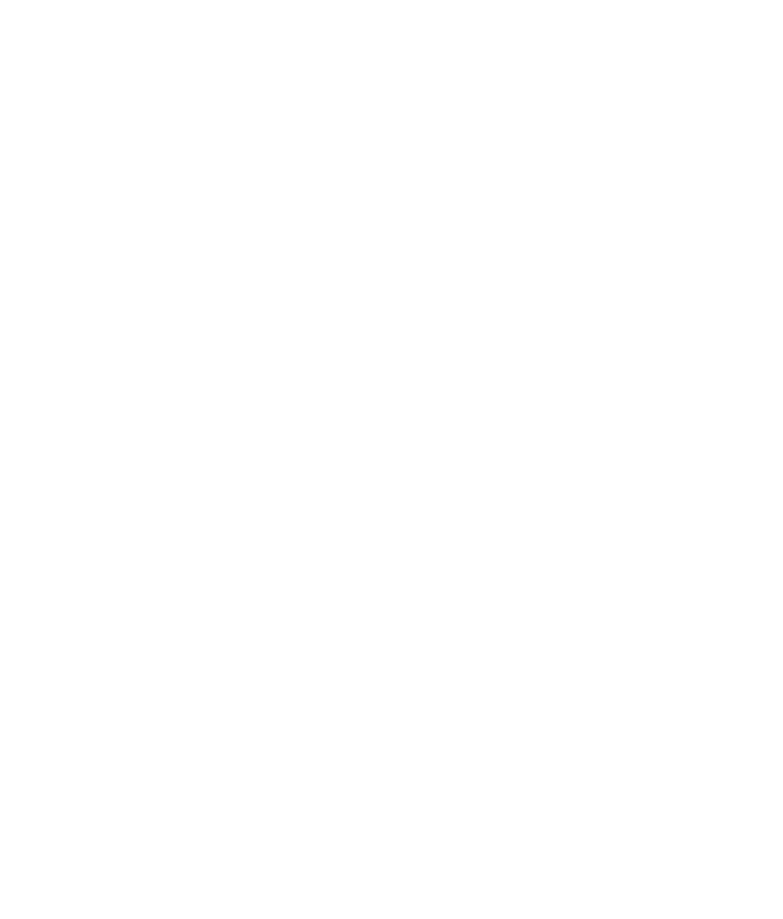
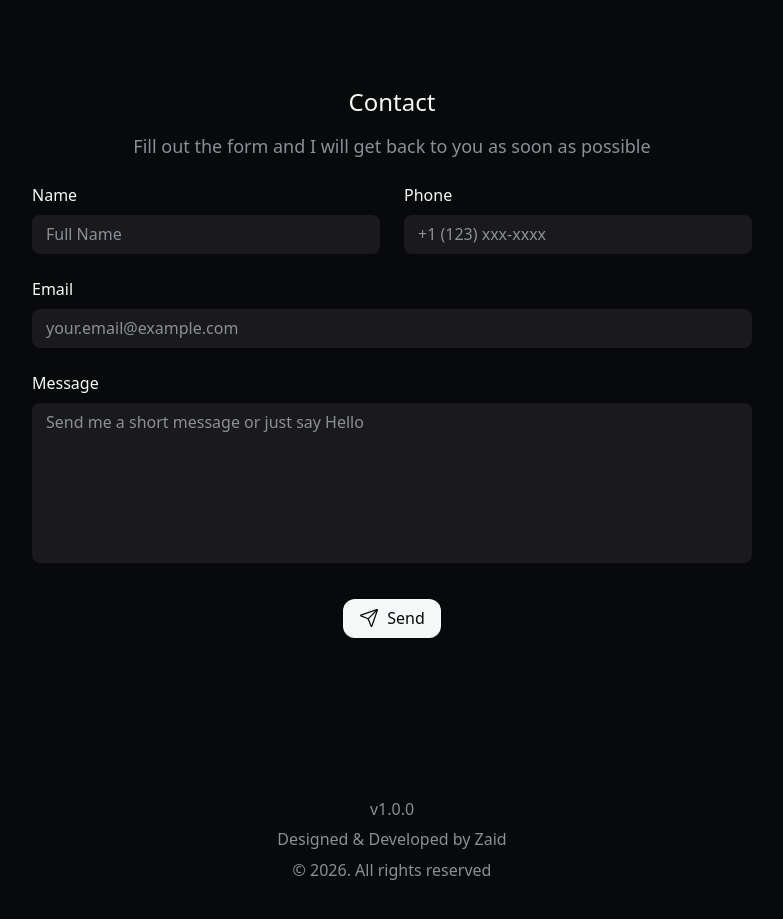
Before and after one commit to zaidkhatri-dev/zaid-portfolio, a React (Vite) app: page / in a window 1280 px wide. Shown: the part 1700-2619 px from the top of the page, without its empty margins (248-1031 px from the left). Before the commit the page ends 1671 px from the top, so only its background shows below. Built offline with nearby package versions, Linux system fonts and the light colour scheme; a web font is replaced by a local one.

Commit message:
feat: add footer and scroll to navbar

```diff
--- a/src/App.tsx
+++ b/src/App.tsx
@@ -2,6 +2,8 @@
 import Hero from "./components/sections/Hero";
 import Projects from "./components/sections/Projects";
 import Navbar from "./components/sub/Navbar";
+import Contact from "./components/sections/Contact";
+import Footer from "./components/sections/Footer";
 
 const App = () => {
   return (
@@ -10,6 +12,8 @@
         <Navbar></Navbar>
         <Hero></Hero>
         <Projects></Projects>
+        <Contact></Contact>
+        <Footer></Footer>
       </Container>
     </div>
   );
--- a/src/components/buttons/Message.tsx
+++ b/src/components/buttons/Contact.tsx
@@ -1,13 +1,12 @@
 import { Send } from "lucide-react";
-import type { MessageProps } from "../../types/types";
 
-const Message = ({content}: MessageProps) => {
+const Contact = () => {
   return (
     <button className="flex items-center gap-2 bg-bbg text-bfg text-sm md:text-[16px] px-3 py-2 rounded-xl cursor-pointer hover:opacity-80">
       <Send strokeWidth={1.5} size={22}></Send>
-      <p>{content}</p>
+      <p>Get in Touch</p>
     </button>
   );
 };
 
-export default Message;
+export default Contact;
--- /dev/null
+++ b/src/components/buttons/SendMsg.tsx
@@ -0,0 +1,12 @@
+import { Send } from "lucide-react";
+
+const SendMsg = () => {
+  return (
+    <button type="submit" className="flex items-center gap-2 bg-bbg text-bfg px-4 py-2 rounded-xl cursor-pointer hover:opacity-80">
+      <Send strokeWidth={1.5} size={20}></Send>
+      <p>Send</p>
+    </button>
+  )
+}
+
+export default SendMsg
--- /dev/null
+++ b/src/components/sections/Contact.tsx
@@ -0,0 +1,14 @@
+import ContactForm from "../sub/ContactForm"
+
+const Contact = () => {
+  return (
+    <section id="Contact" className='mt-32'>
+        <h2 className="text-[22px] md:text-[24px] text-center">Contact</h2>
+        <h3 className="text-sfg text-center mt-3 mb-6">Fill out the form and I will get back to you as soon as possible</h3>
+
+        <ContactForm></ContactForm>
+    </section>
+  )
+}
+
+export default Contact
--- /dev/null
+++ b/src/components/sections/Footer.tsx
@@ -0,0 +1,13 @@
+import React from 'react'
+
+const Footer = () => {
+  return (
+    <footer className='mt-40 mb-12 text-sfg text-sm md:text-[16px] flex flex-col items-center gap-2'>
+        <h4>v1.0.0</h4>
+        <h4>Designed & Developed by Zaid</h4>
+        <h4>© 2026. All rights reserved</h4>
+    </footer>
+  )
+}
+
+export default Footer
--- a/src/components/sections/Projects.tsx
+++ b/src/components/sections/Projects.tsx
@@ -32,7 +32,7 @@
 
 const Projects = () => {
     return (
-        <section className="mt-32">
+        <section id="Projects" className="mt-32">
             <h2 className="text-[22px] md:text-[24px] mb-6">Projects</h2>
 
             <div className="grid grid-cols-1 md:grid-cols-2 gap-10">
--- a/src/components/sub/CTA.tsx
+++ b/src/components/sub/CTA.tsx
@@ -1,4 +1,4 @@
-import Message from "../buttons/Message";
+import Contact from "../buttons/Contact";
 import Resume from "../buttons/Resume";
 import { motion } from "motion/react";
 
@@ -8,7 +8,7 @@
       <h3 className="text-lg md:text-xl">Have a Project in mind?</h3>
 
       <div className="flex items-center gap-2 mt-3">
-        <Message content="Get in Touch"></Message>
+        <Contact></Contact>
         <Resume />
       </div>
 
--- /dev/null
+++ b/src/components/sub/ContactForm.tsx
@@ -0,0 +1,35 @@
+import SendMsg from "../buttons/SendMsg"
+
+const ContactForm = () => {
+    return (
+        <form className="flex flex-col gap-6 text-sm md:text-[16px]" action="">
+            <div className="flex flex-col md:flex-row gap-6">
+                <div className="flex flex-col gap-2 h-full w-full">
+                    <label htmlFor="fullname">Name</label>
+                    <input type="text" id="fullname" placeholder="Full Name" name="fullname" className="rounded-lg bg-sbg text-pfg placeholder:text-sfg px-3 py-1.5 border-2 border-transparent focus:border-bbg focus:outline-none transition-colors" />
+                </div>
+
+                <div className="flex flex-col gap-2 h-full w-full">
+                    <label htmlFor="phoneNo">Phone</label>
+                    <input type="text" id="phoneNo" placeholder="+1 (123) xxx-xxxx" name="phoneNo" className="rounded-lg bg-sbg text-pfg placeholder:text-sfg px-3 py-1.5 border-2 border-transparent focus:border-bbg focus:outline-none transition-colors" />
+                </div>
+            </div>
+
+            <div className="flex flex-col gap-2 h-full w-full">
+                <label htmlFor="email">Email</label>
+                <input type="email" id="email" placeholder="your.email@example.com" name="email" className="rounded-lg bg-sbg text-pfg placeholder:text-sfg px-3 py-1.5 border-2 border-transparent focus:border-bbg focus:outline-none transition-colors" />
+            </div>
+
+            <div className="flex flex-col gap-2 h-full w-full">
+                <label htmlFor="message">Message</label>
+                <textarea id="message" placeholder="Send me a short message or just say Hello" name="message" className="rounded-lg bg-sbg text-pfg placeholder:text-sfg px-3 py-1.5 w-full h-40 resize-none border-2 border-transparent focus:border-bbg focus:outline-none transition-colors" />
+            </div>
+
+            <div className="flex justify-center mt-3">
+            <SendMsg />
+            </div>
+        </form>
+    )
+}
+
+export default ContactForm
--- a/src/components/sub/Navbar.tsx
+++ b/src/components/sub/Navbar.tsx
@@ -22,7 +22,7 @@
         key={idx}
           onMouseEnter={() => window.innerWidth >= 768 && setHovered(idx)}
           onMouseLeave={() => setHovered(null)}
-          href=""
+          href={`#${item}`}
           className="relative z-10 text-center lg:px-5 lg:py-2 group"
         >
           {hovered === idx && <motion.div layoutId="hover" className="absolute inset-0 w-full h-full bg-bbg rounded-full"></motion.div>}
--- a/src/components/sub/ProjectCard.tsx
+++ b/src/components/sub/ProjectCard.tsx
@@ -4,16 +4,19 @@
 
     return (
         <div className='h-full w-full rounded-2xl bg-sbg text-pfg flex flex-col gap-3'>
+            {/* Image */}
             <div className='relative w-full overflow-hidden rounded-t-2xl group'>
                 <img src={imageURL} className='w-full' alt="" />
-                <div className='hidden md:flex items-center justify-center absolute inset-0 backdrop-blur-lg bg-black/30 opacity-0 group-hover:opacity-100 transition-opacity duration-300'>
+                <div className='hidden lg:flex items-center justify-center absolute inset-0 backdrop-blur-lg bg-black/30 opacity-0 group-hover:opacity-100 transition-opacity duration-300'>
                     <a href={githubURL} target='_blank'><img src="github_icon.svg" width={40} height={40} alt="github-link" /></a>
                 </div>
             </div>
+
+            {/* Content */}
             <div className='px-4 py-3 flex flex-col gap-3'>
                 <div className='flex items-center justify-between'>
                     <h3 className='text-[18px] md:text-xl'>{title}</h3>
-                    <a href={githubURL} target='_blank' className='md:hidden'><img src="github_icon.svg" width={33} height={33} alt="Github-Link" /></a>
+                    <a href={githubURL} target='_blank' className='lg:hidden'><img src="github_icon.svg" width={33} height={33} alt="Github-Link" /></a>
                 </div>
                 <p className='text-sm md:text-[16px] text-sfg'>{description}</p>
                 <p className='text-sm md:text-[16px]'>Technologies - {technologies}</p>
--- a/src/index.css
+++ b/src/index.css
@@ -9,6 +9,28 @@
 
 body {
   font-family: Geist, system-ui, Arial, sans-serif;
+}
+
+html {
+  scroll-behavior: smooth;
+}
+
+section {
+  scroll-margin-top: 70px; /* height of navbar */
+}
+
+/* Autofill styles */
+input:-webkit-autofill,
+input:-webkit-autofill:hover,
+input:-webkit-autofill:focus,
+input:-webkit-autofill:active,
+textarea:-webkit-autofill,
+textarea:-webkit-autofill:hover,
+textarea:-webkit-autofill:focus,
+textarea:-webkit-autofill:active {
+  -webkit-box-shadow: 0 0 0 1000px var(--bbg) inset !important;
+  -webkit-text-fill-color: var(--bfg) !important;
+  box-shadow: 0 0 0 1000px var(--bbg) inset !important;
 }
 
 @theme inline {
```
